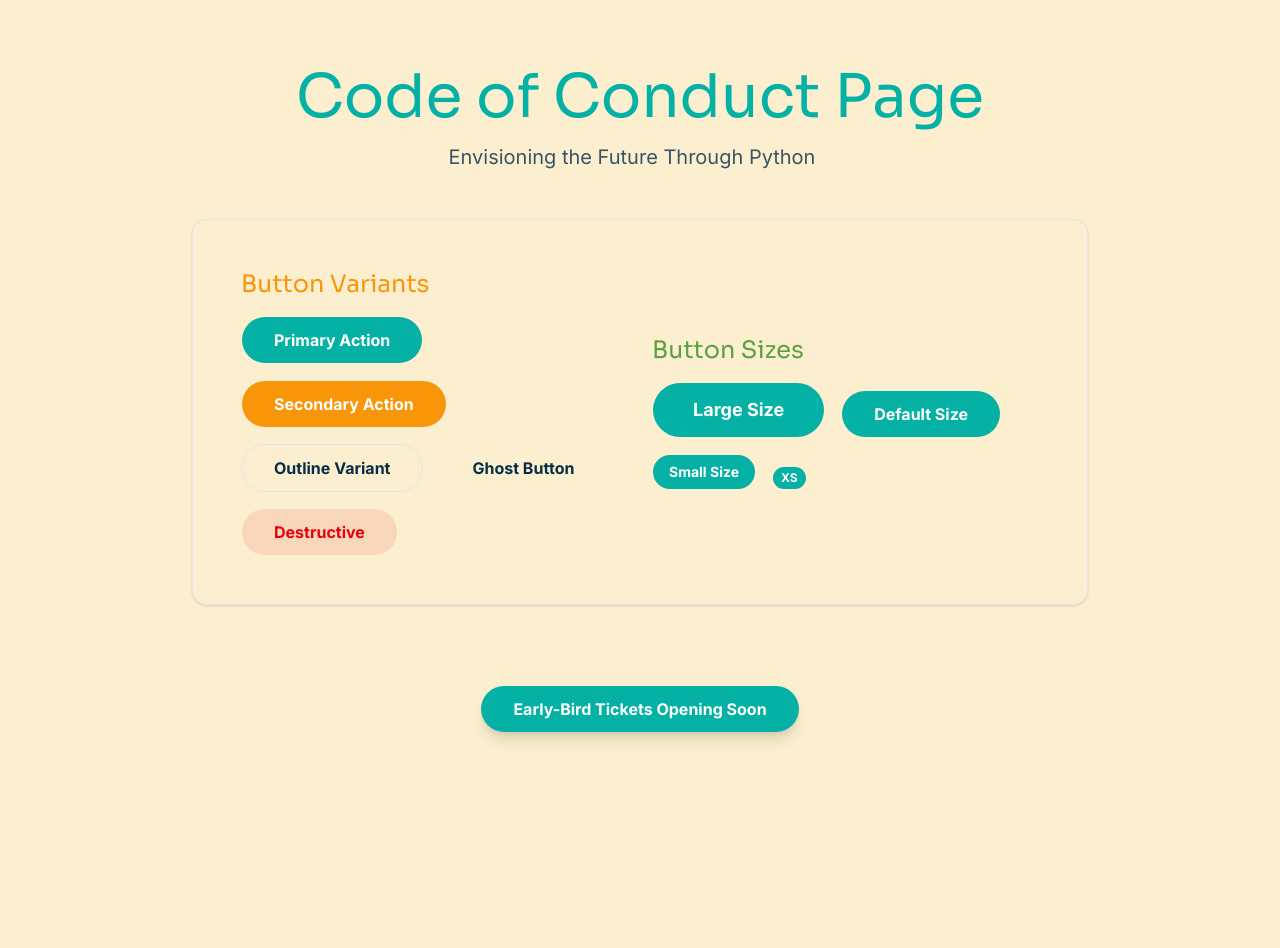
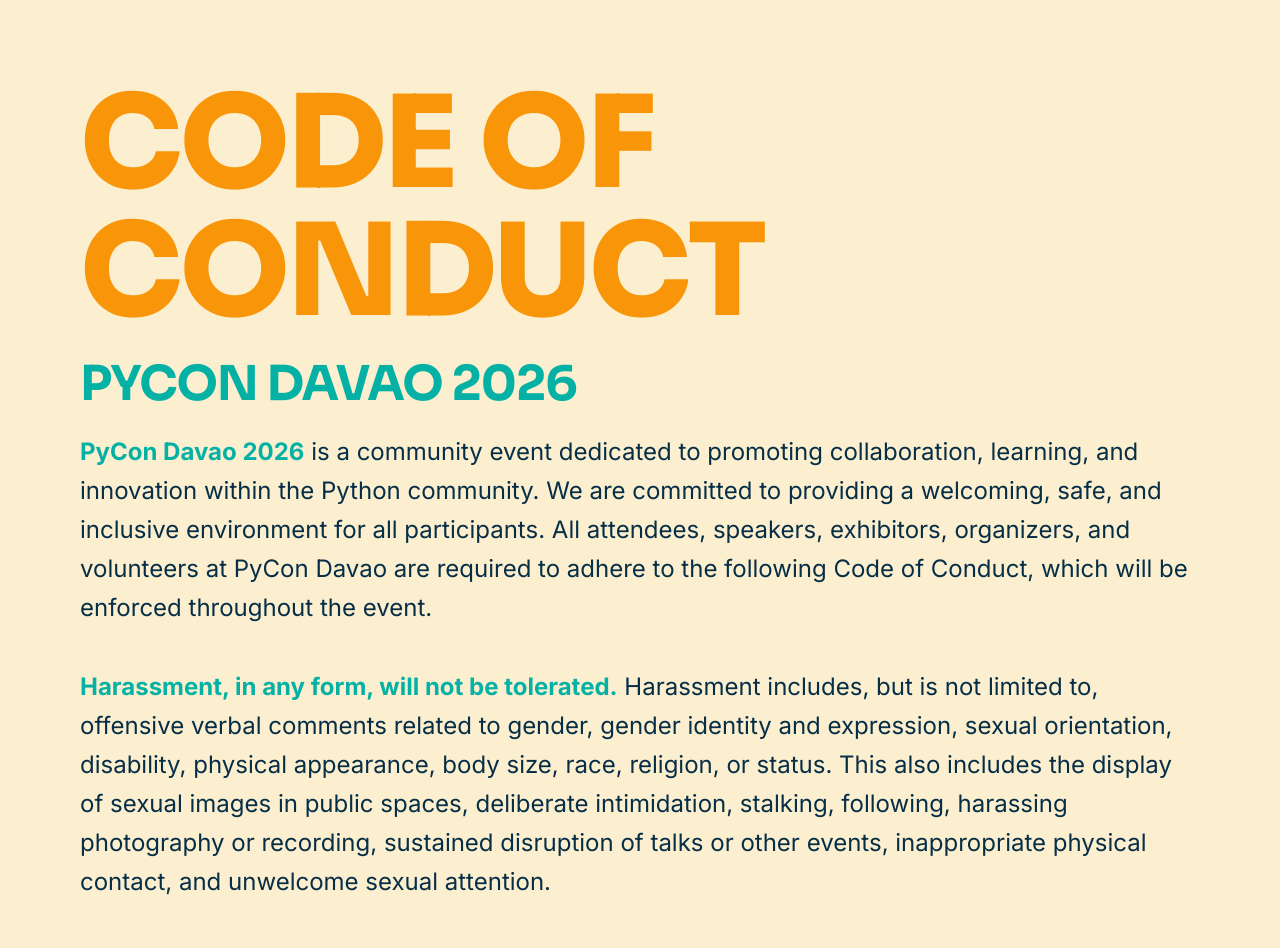
Before and after one commit to DurianPy-Davao-Python-User-Group/pycon-davao-2026-website, a Next.js app: page /code-of-conduct in a window 1280 px wide. Shown: the top 948 px of the page. Before the commit the page ends 800 px from the top, so only its background shows below. Built offline with nearby package versions, Linux system fonts and the light colour scheme.

Commit message:
feat: add code of conduct page for PyCon Davao 2026

```diff
--- a/src/app/code-of-conduct/page.tsx
+++ b/src/app/code-of-conduct/page.tsx
@@ -1,46 +1,45 @@
-import { Button } from '@/components/ui/button';
 
 export default function Home() {
   return (
-    <div className="bg-background text-foreground flex min-h-screen flex-col items-center justify-center gap-12 p-8 font-sans">
-      <div className="space-y-4 text-center">
-        <h1 className="font-heading text-primary text-6xl">Code of Conduct Page</h1>
-        <p className="text-foreground/80 max-w-2xl text-xl">
-          Envisioning the Future Through Python
+   <>
+    <main className="mx-auto flex min-h-[100dvh] w-full max-w-7xl flex-col gap-6 p-6 sm:p-10 md:p-14 lg:p-20">
+      <div className="font-heading leading-none">
+        <h1 className="text-pycon-orange text-5xl font-extrabold tracking-tight sm:text-7xl md:text-8xl lg:text-9xl">
+          CODE OF
+        </h1>
+        <h1 className="text-pycon-orange text-5xl font-extrabold tracking-tight sm:text-7xl md:text-8xl lg:text-9xl">
+          CONDUCT
+        </h1>
+      </div>
+      <h2 className="font-heading text-pycon-teal text-2xl font-bold tracking-tight sm:text-3xl md:text-4xl lg:text-5xl">
+        PYCON DAVAO 2026
+      </h2>
+      <div className="flex flex-col gap-6 text-base leading-relaxed sm:gap-8 sm:text-lg md:gap-10 md:text-xl lg:text-2xl">
+        <p>
+          <strong className="text-pycon-teal">PyCon Davao 2026</strong> is a community event dedicated to promoting collaboration, learning, and innovation within the Python community. We are committed to providing a welcoming, safe, and inclusive environment for all participants. All attendees, speakers, exhibitors, organizers, and volunteers at PyCon Davao are required to adhere to the following Code of Conduct, which will be enforced throughout the event.
+        </p>
+
+        <p>
+          <strong className="text-pycon-teal">Harassment, in any form, will not be tolerated.</strong> Harassment includes, but is not limited to, offensive verbal comments related to gender, gender identity and expression, sexual orientation, disability, physical appearance, body size, race, religion, or status. This also includes the display of sexual images in public spaces, deliberate intimidation, stalking, following, harassing photography or recording, sustained disruption of talks or other events, inappropriate physical contact, and unwelcome sexual attention.
+        </p>
+
+        <p>
+          <strong className="text-pycon-teal">All participants</strong> are expected to avoid using language or behavior that might be offensive or exclusionary. This includes sexist, racist, or other discriminatory jokes, excessive swearing, and any conduct that may create a hostile environment.
+        </p>
+
+        <p>
+          <strong className="text-pycon-teal">Exhibitors and sponsors must also adhere to this policy.</strong> This includes refraining from the use of sexualized images, activities, or materials in their displays, and ensuring that all booth staff and volunteers maintain a professional and inclusive demeanor.
+        </p>
+
+        <p>
+          <strong className="text-pycon-teal">If a participant</strong> engages in harassing behavior, PyCon Davao organizers may take any action they deem appropriate, including warning the offender or expelling them from the event without a refund.
+        </p>
+
+        <p>
+          <strong className="text-pycon-teal">If you are being harassed, notice that someone else is being harassed, or have any other concerns, please contact a member of the event staff immediately.</strong> Staff members can be identified by their official event badges. We will be happy to help you contact venue security, local law enforcement, or otherwise assist you in feeling safe during the event.
         </p>
       </div>
-
-      <div className="bg-card flex w-full max-w-4xl flex-col items-center justify-center gap-6 rounded-2xl border p-12 shadow-sm sm:flex-row">
-        <div className="w-full space-y-4">
-          <h2 className="font-heading text-secondary text-2xl">Button Variants</h2>
-          <div className="flex flex-wrap gap-4">
-            <Button variant="default">Primary Action</Button>
-            <Button variant="secondary">Secondary Action</Button>
-            <Button variant="outline">Outline Variant</Button>
-            <Button variant="ghost">Ghost Button</Button>
-            <Button variant="destructive">Destructive</Button>
-          </div>
-        </div>
-
-        <div className="w-full space-y-4">
-          <h2 className="font-heading text-accent text-2xl">Button Sizes</h2>
-          <div className="flex flex-wrap items-end gap-4">
-            <Button size="lg">Large Size</Button>
-            <Button size="default">Default Size</Button>
-            <Button size="sm">Small Size</Button>
-            <Button size="xs">XS</Button>
-          </div>
-        </div>
-      </div>
-
-      <div className="mt-8">
-        <Button
-          variant="default"
-          className="shadow-lg transition-all hover:-translate-y-1 hover:shadow-xl"
-        >
-          Early-Bird Tickets Opening Soon
-        </Button>
-      </div>
-    </div>
+    </main>
+   </>
   );
 }
```
